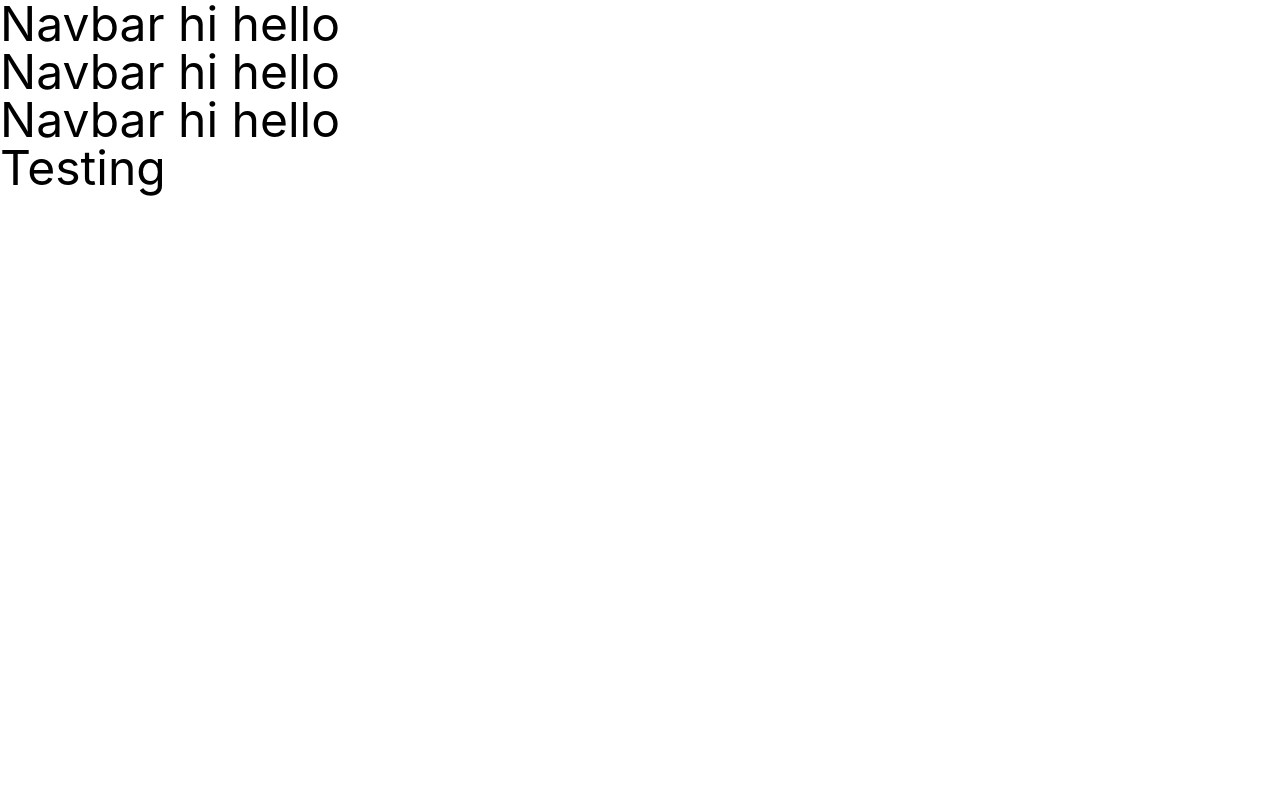
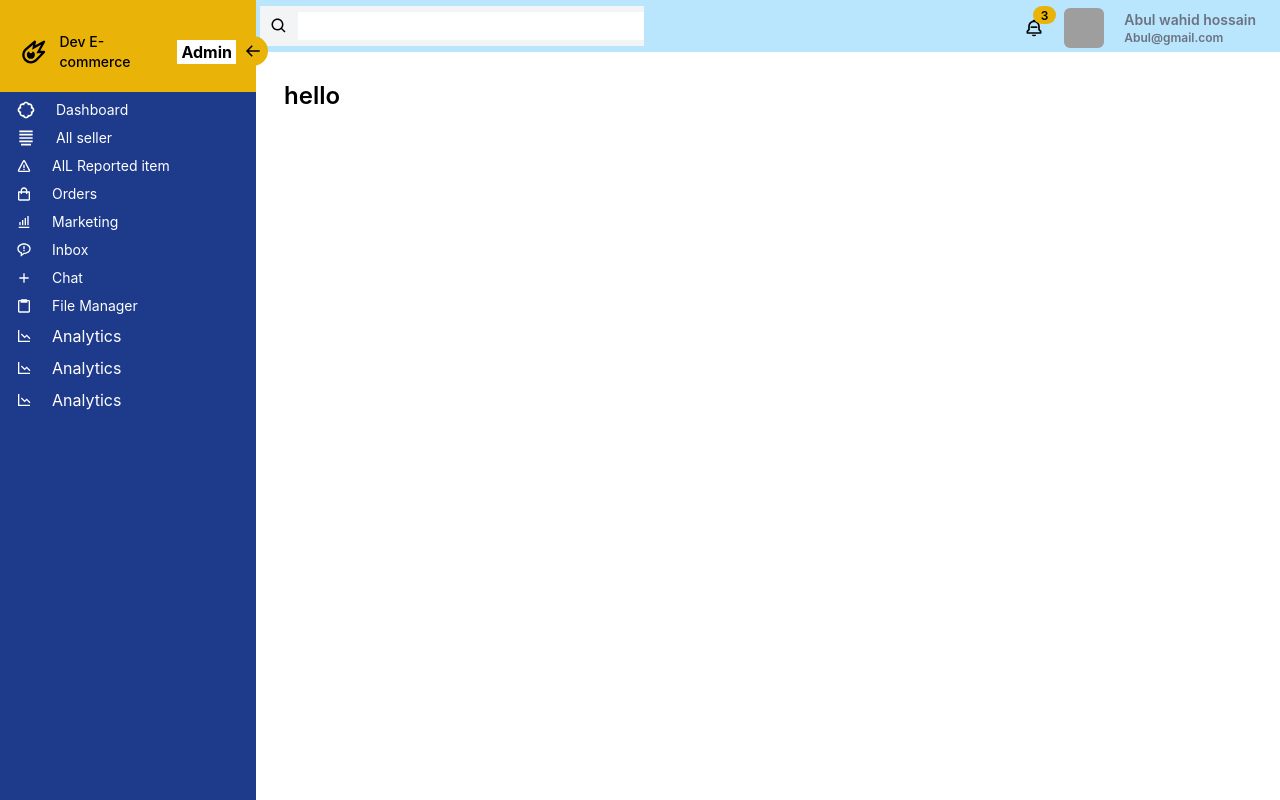
Before and after one commit to amit-sarker-00/Shipping-Dashboard, a React (Create React App) app: page / in a window 1280 px wide. Built offline with nearby package versions, Linux system fonts and the light colour scheme; grey boxes are pictures that could not be loaded.

Commit message:
dashbord layout create

```diff
--- a/package.json
+++ b/package.json
@@ -8,6 +8,7 @@
     "@testing-library/user-event": "^13.5.0",
     "react": "^18.2.0",
     "react-dom": "^18.2.0",
+    "react-icons": "^4.7.1",
     "react-router-dom": "^6.8.1",
     "react-scripts": "5.0.1",
     "web-vitals": "^2.1.4"
--- a/src/App.js
+++ b/src/App.js
@@ -4,7 +4,7 @@ import { router } from "./Dashboard/Routes/routes";
 
 function App() {
   return (
-    <div className="max-w-[1440px] mx-auto ">
+    <div className="">
       <RouterProvider router={router}></RouterProvider>
     </div>
   );
--- /dev/null
+++ b/src/Dashboard/Components/AllReportedItem/AllReportedItem.js
@@ -0,0 +1,11 @@
+import React from 'react';
+
+const AllReportedItem = () => {
+    return (
+        <div>
+            all reported item
+        </div>
+    );
+};
+
+export default AllReportedItem;
--- /dev/null
+++ b/src/Dashboard/Components/AllSeller/AllSeller.js
@@ -0,0 +1,11 @@
+import React from 'react';
+
+const AllSeller = () => {
+    return (
+        <div>
+            sll seller
+        </div>
+    );
+};
+
+export default AllSeller;
--- a/src/Dashboard/Components/Home/Home.js
+++ b/src/Dashboard/Components/Home/Home.js
@@ -1,11 +1,10 @@
 import React from "react";
-import Test from "../Test/Test";
-import Test2 from "../Test/Test2";
+
 
 const Home = () => {
   return (
     <div>
-      <Test></Test>
+      hello
     </div>
   );
 };
--- a/src/Dashboard/Components/Test/Test.js
+++ /dev/null
@@ -1,11 +0,0 @@
-import React from "react";
-
-const Test = () => {
-  return (
-    <div>
-      <h1 className="text-5xl">Testing</h1>
-    </div>
-  );
-};
-
-export default Test;
--- a/src/Dashboard/Components/Test/Test2.js
+++ /dev/null
@@ -1,11 +0,0 @@
-import React from "react";
-
-const Test2 = () => {
-  return (
-    <div>
-      <h1 className="text-3xl">outlet</h1>
-    </div>
-  );
-};
-
-export default Test2;
--- /dev/null
+++ b/src/Dashboard/DashBordTopMenu/DashBoardTopMenu.js
@@ -0,0 +1,33 @@
+import React from 'react';
+import { BiSearch, BiBellMinus } from "react-icons/bi";
+import { Link } from 'react-router-dom';
+
+
+const DashBoardTopMenu = () => {
+    return (
+        <div className='bg-sky-200 w-full p-1 flex items-center justify-between '>
+            <div className='lg:flex hidden items-center bg-gray-100 w-96'>
+                <BiSearch className='p-0.5 m-2' />
+                <input type="text" className='w-full outline-none p-1 text-sm' />
+            </div>
+            <div className='pr-5 pt-1 flex items-center gap-5'>
+                <div className=' relative' >
+                    <BiBellMinus className='text-xl' />
+                    <p className='absolute -top-3 pt-0.5 px-2 rounded-full -right-3 text-xs bg-yellow-500'>3</p>
+                </div>
+                <Link className='flex items-center gap-5'>
+                    <div>
+                        <img className='w-10 object-cover h-10 rounded-md' src="https://encrypted-tbn0.gstatic.com/images?q=tbn:ANd9GcS44GEBI3itkGmqDQH2nEgzkTvwISd_ONOwkg&usqp=CAU" alt="" />
+                    </div>
+                    <div>
+                        <p className='text-sm text-gray-500'>Abul wahid hossain</p>
+                        <p className='text-xs text-gray-500'>Abul@gmail.com</p>
+                    </div>
+                </Link>
+            </div>
+
+        </div>
+    );
+};
+
+export default DashBoardTopMenu;
--- /dev/null
+++ b/src/Dashboard/DashboardMenu/DashboardMenu.js
@@ -0,0 +1,56 @@
+import React from 'react';
+import { BiAlignJustify, BiBadge, BiError, BiShoppingBag, BiBarChartAlt, BiMessageRoundedError, BiPlus, BiClipboard, BiLineChartDown } from "react-icons/bi";
+import { Link } from 'react-router-dom';
+
+const DashboardMenu = ({ open }) => {
+    return (
+        <div className="flex flex-col mt-2 ml-4 text-white gap-y-2">
+            <Link to="/home" className="flex items-center gap-5 ">
+                <BiBadge className="text-xl" />
+                <p className={`${!open && "hidden"} text-sm`}>Dashboard</p>
+            </Link>
+            <Link to="/allSeller" className="flex items-center gap-5 ">
+                <BiAlignJustify className="text-xl" />
+                <p className={`${!open && "hidden"} text-sm`}>All seller</p>
+            </Link>
+            <Link to="/allReportedItem" className="flex items-center gap-5">
+                <BiError />
+                <p className={`${!open && "hidden"} text-sm`}>AlL Reported item</p>
+            </Link>
+            <Link to="/allReportedItem" className="flex items-center gap-5">
+                <BiShoppingBag />
+                <p className={`${!open && "hidden"} text-sm`}>Orders</p>
+            </Link>
+            <Link to="/allReportedItem" className="flex items-center gap-5">
+                <BiBarChartAlt />
+                <p className={`${!open && "hidden"} text-sm`}>Marketing</p>
+            </Link>
+            <Link to="/allReportedItem" className="flex items-center gap-5">
+                <BiMessageRoundedError />
+                <p className={`${!open && "hidden"} text-sm`}>Inbox</p>
+            </Link>
+            <Link to="/allReportedItem" className="flex items-center gap-5">
+                <BiPlus />
+                <p className={`${!open && "hidden"} text-sm`}>Chat</p>
+            </Link>
+            <Link to="/allReportedItem" className="flex items-center gap-5">
+                <BiClipboard />
+                <p className={`${!open && "hidden"} text-sm`}>File Manager</p>
+            </Link>
+            <Link to="/allReportedItem" className="flex items-center gap-5">
+                <BiLineChartDown />
+                <p className={`${!open && "hidden"}`}>Analytics</p>
+            </Link>
+            <Link to="/allReportedItem" className="flex items-center gap-5">
+                <BiLineChartDown />
+                <p className={`${!open && "hidden"}`}>Analytics</p>
+            </Link>
+            <Link to="/allReportedItem" className="flex items-center gap-5">
+                <BiLineChartDown />
+                <p className={`${!open && "hidden"}`}>Analytics</p>
+            </Link>
+        </div>
+    );
+};
+
+export default DashboardMenu;
--- a/src/Dashboard/Main/layout.js
+++ b/src/Dashboard/Main/layout.js
@@ -7,7 +7,6 @@ const layout = () => {
   return (
     <div>
       <Navbar></Navbar>
-      <Outlet></Outlet>
     </div>
   );
 };
--- a/src/Dashboard/Routes/routes.js
+++ b/src/Dashboard/Routes/routes.js
@@ -1,4 +1,6 @@
 import { createBrowserRouter } from "react-router-dom";
+import AllReportedItem from "../Components/AllReportedItem/AllReportedItem";
+import AllSeller from "../Components/AllSeller/AllSeller";
 import Home from "../Components/Home/Home";
 import Main from "../Main/layout";
 export const router = createBrowserRouter([
@@ -7,7 +9,9 @@ export const router = createBrowserRouter([
     element: <Main></Main>,
     children: [
       { path: "/", element: <Home></Home> },
-      { path: "/home", element: <Home></Home> },
+      { path: "/home", element: <Home /> },
+      { path: "/allSeller", element: <AllSeller /> },
+      { path: "/allReportedItem", element: <AllReportedItem /> },
     ],
   },
 ]);
--- a/src/Dashboard/Shared/Navbar/Navbar.js
+++ b/src/Dashboard/Shared/Navbar/Navbar.js
@@ -1,11 +1,41 @@
-import React from "react";
+import React, { useState } from "react";
+import { BiArrowBack, BiMeteor, } from "react-icons/bi";
+import { Link, Outlet } from "react-router-dom";
+import cart from "../../assart/Chart.png"
+import DashboardMenu from "../../DashboardMenu/DashboardMenu";
+import DashBoardTopMenu from "../../DashBordTopMenu/DashBoardTopMenu";
 
 const Navbar = () => {
+  const [open, setOpen] = useState(true)
+
   return (
-    <div>
-      <h1 className="text-5xl">Navbar hi hello</h1>
-      <h1 className="text-5xl">Navbar hi hello</h1>
-      <h1 className="text-5xl">Navbar hi hello</h1>
+    <div className="flex">
+      <div className={`${open ? "w-80" : "w-20"} duration-300 h-screen
+        bg-blue-900 relative`}>
+
+        {/* logo and name  */}
+        <div>
+          <BiArrowBack className={`absolute cursor-pointer -right-3 top-9 border-2 border-yellow-500 text-3xl text-black bg-yellow-500 rounded-full p-1 ${!open && "rotate-180"} `} onClick={() => setOpen(!open)} />
+        </div>
+        <div className="flex gap-x-3 items-center p-5 pt-8 bg-yellow-500">
+          <BiMeteor className={`cursor-pointer duration-500 text-black text-3xl `} />
+          <h1 className={`text-black  font-medium text-sm duration-300 ${!open && "hidden"}`}>Dev E-commerce</h1>
+          <p className={`bg-white px-1 font-bold ${!open && "hidden"}`}>Admin</p>
+        </div>
+        {/* all menu  */}
+        <DashboardMenu open={open} />
+
+      </div>
+      <div className=" text-2xl font-semibold  h-screen w-full ">
+        {/* all outlet  */}
+        <div className="w-full ">
+          <DashBoardTopMenu />
+        </div>
+        <div className="p-7">
+          <Outlet></Outlet>
+        </div>
+
+      </div>
     </div>
   );
 };
```
Also changed, not shown: src/Dashboard/assart/Chart.png (added), 1 other file (tests, documents, lock files or other folders).
